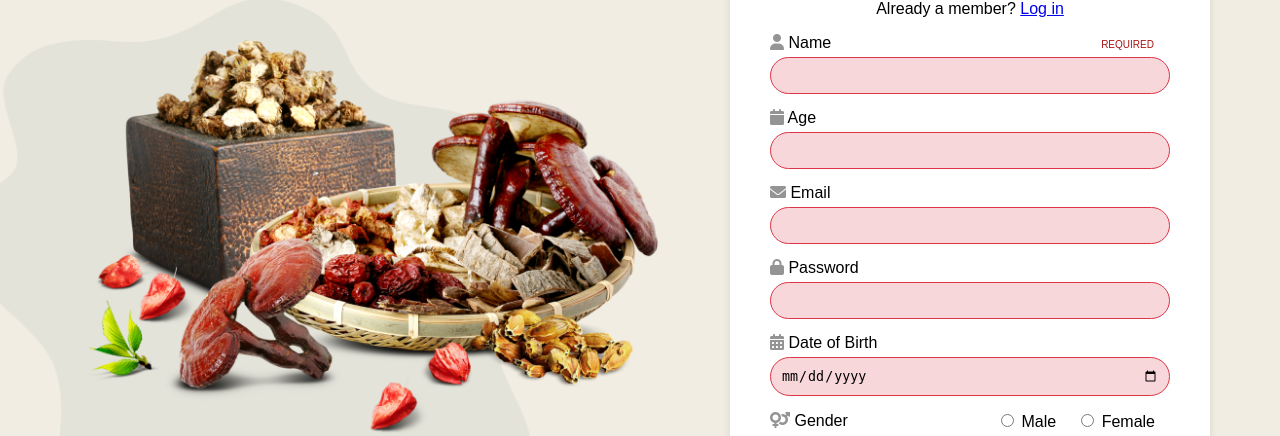
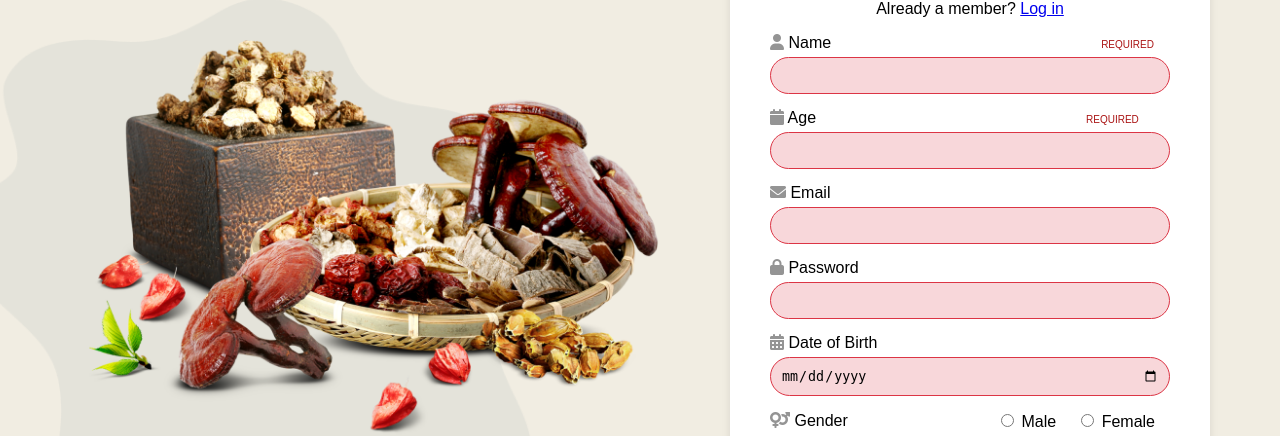
Before and after one commit to weih3ng/SINNAM_FYP, a PHP site: page /signUp.php in a window 1280 px wide. Shown: the part 411-847 px from the top of the page. Run offline with PHP 8.4, Linux system fonts and the light colour scheme.

Commit message:
sha1 removal

```diff
--- a/doSignUp.php
+++ b/doSignUp.php
@@ -12,7 +12,7 @@ $gender = $_POST['gender'];
 
 // build sql query
 $query = "INSERT INTO patients(name, age, email, password, dob, gender)
-            VALUES ('$name', '$age', '$email', SHA1('$password'), '$dob', '$gender')";
+            VALUES ('$name', '$age', '$email', '$password', '$dob', '$gender')";
 
 // execute sql query
 $result = mysqli_query($link, $query) or die ('Error querying database');
--- a/signUp.php
+++ b/signUp.php
@@ -171,7 +171,7 @@ if (isset($_SESSION['username'])) {
                 </label>
                 <input id="idName" type="text" name="name" required>
                 <label for="idAge">
-                    <i class="fa-solid fa-calendar" style="color: #949494;"></i> Age
+                    <i class="fa-solid fa-calendar" style="color: #949494;"></i> Age<span class="ipsFieldRow_required">Required</span>
                 </label>
                 <input id="idAge" type="text" name="age" required>
                 <label for="idEmail">
```
